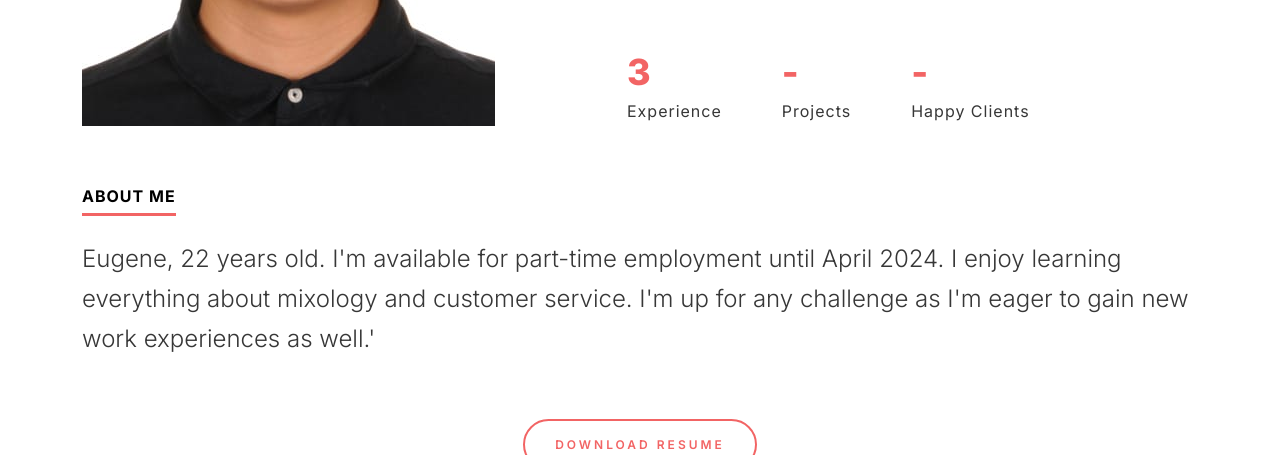
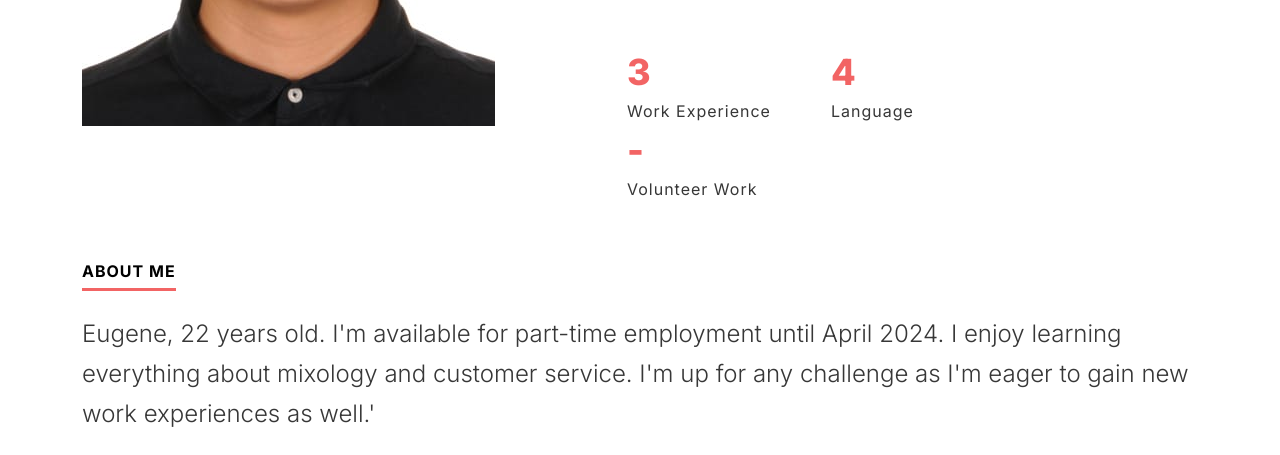
Before and after one commit to Yagoo-test/Eugene, a plain HTML site: page index.html in a window 1280 px wide. Shown: the part 645-1100 px from the top of the page. Drawn offline with nearby package versions, Linux system fonts and the light colour scheme.

Commit message:
Update index.html

```diff
--- a/index.html
+++ b/index.html
@@ -21,7 +21,7 @@
       <!-- Main CSS -->
       <link href="assets/css/main.css" rel="stylesheet">
 
-    <title>Custom Online CV</title>
+    <title>Online CV</title>
   </head>
   <body>
 
@@ -65,15 +65,15 @@
                           <ul class="ds-numbervalulist">
                               <li>
                                   <strong>3</strong>
-                                  <span>Experience</span>
+                                  <span>Work Experience</span>
+                              </li>
+                              <li>
+                                  <strong>4</strong>
+                                  <span>Language</span>
                               </li>
                               <li>
                                   <strong>-</strong>
-                                  <span>Projects</span>
-                              </li>
-                              <li>
-                                  <strong>-</strong>
-                                  <span>Happy Clients</span>
+                                  <span>Volunteer Work</span>
                               </li>
                           </ul>
                       </section>
@@ -138,6 +138,7 @@
                               <li>Do foods and drinks service.</li>
                               <li>Focus on bartending during busy and lack of manpower period.</li>
                               <li>Do barback services.</li>
+                            <br>
                           </ul>
                       </section>
                   </div>
@@ -153,6 +154,7 @@
                               <li>Do morning buffet services.</li>
                               <li>Handle main course food service such as 7 main course menu.</li>
                               <li>Serve VIPs in PDR (Private Dining Room)</li>
+                            <br>
                           </ul>
                       </section>
                   </div>
@@ -168,6 +170,7 @@
                               <li>Serve fusion cuisine such as local, Mexican and American cuisine.</li>
                               <li>Do bartending service such as making mocktails, classic and special cocktails.</li>
                               <li>Can present wine service.</li>
+                            <br>
                           </ul>
                       </section>
                   </div>
@@ -182,64 +185,13 @@
                               <li>Serve Dim Sum for breakfast service, ala carte and main course Chinese cuisine for lunch and dinner.</li>
                               <li>Mostly work for banquet service such as wedding and Chinese New Year food service.</li>
                               <li>Able to work in VIP guestroom service.</li>
+                            <br>
                           </ul>
                       </section>
                   </div>
               </div>
           </div>
       </div>
-      <!-- Experience -->
-      <!--  Work -->
-      <!--<div class="ds-work-section">
-      <div class="container">
-           <h2 class="ds-heading">Latest works</h2>
-           <div class="ds-work-list-section">
-             <div class="ds-work-list">
-               <div class="row">
-                   <div class="col-12 col-sm-12 col-md-7 col-lg-7 col-xl-7 col-xxl-7">
-                       <section>
-                           <h3 class="ds-work-tilte">Tripy mobile app</h3>
-                           <p>Lorem ipsum dolor sit amet, consectetur adipiscing elit. Duis quis sem maximus, ornare metus ut, congue enim. Sed fermentum nulla tellus, quis efficitur mauris tristique efficitur. Aliquam rhoncus sem sed ullamcorper venenatis. Aenean malesuada eu orci non sodales. </p>
-                           <a href="works-setails.html" class="ds-button">Details</a>
-                       </section>
-                   </div>
-                   <div class="col-12 col-sm-12 col-md-5 col-lg-5 col-xl-5 col-xxl-5">
-                       <figure><img src="assets/images/work-1.jpg"></figure>
-                   </div>
-               </div>
-             </div>
-             <div class="ds-work-list">
-               <div class="row">
-                   <div class="col-12 col-sm-12 col-md-7 col-lg-7 col-xl-7 col-xxl-7">
-                       <section>
-                           <h3 class="ds-work-tilte">Hello mobile app</h3>
-                           <p>Lorem ipsum dolor sit amet, consectetur adipiscing elit. Duis quis sem maximus, ornare metus ut, congue enim. Sed fermentum nulla tellus, quis efficitur mauris tristique efficitur. Aliquam rhoncus sem sed ullamcorper venenatis. Aenean malesuada eu orci non sodales. </p>
-                           <a href="works-setails.html" class="ds-button">Details</a>
-                       </section>
-                   </div>
-                   <div class="col-12 col-sm-12 col-md-5 col-lg-5 col-xl-5 col-xxl-5">
-                       <figure><img src="assets/images/work-2.jpg"></figure>
-                   </div>
-               </div>
-             </div>
-             <div class="ds-work-list">
-               <div class="row">
-                   <div class="col-12 col-sm-12 col-md-7 col-lg-7 col-xl-7 col-xxl-7">
-                       <section>
-                           <h3 class="ds-work-tilte">Cute cookies app</h3>
-                           <p>Lorem ipsum dolor sit amet, consectetur adipiscing elit. Duis quis sem maximus, ornare metus ut, congue enim. Sed fermentum nulla tellus, quis efficitur mauris tristique efficitur. Aliquam rhoncus sem sed ullamcorper venenatis. Aenean malesuada eu orci non sodales. </p>
-                           <a href="works-setails.html" class="ds-button">Details</a>
-                       </section>
-                   </div>
-                   <div class="col-12 col-sm-12 col-md-5 col-lg-5 col-xl-5 col-xxl-5">
-                        <figure><img src="assets/images/work-3.jpg"></figure>
-                   </div>
-               </div>
-             </div>
-           </div>
-      </div>
-    </div>-->
-      <!--  Work -->
 
       <!--  footer -->
       <footer class="ds-footer text-center">
@@ -254,16 +206,9 @@
           </div>
       </footer>
 
-
+      <!-- Scripts -->
       <script src="https://ajax.googleapis.com/ajax/libs/jquery/3.5.1/jquery.min.js"></script>
-      <!-- Option 1: Bootstrap Bundle with Popper -->
       <script src="https://cdn.jsdelivr.net/npm/bootstrap@5.0.2/dist/js/bootstrap.bundle.min.js" integrity="sha384-MrcW6ZMFYlzcLA8Nl+NtUVF0sA7MsXsP1UyJoMp4YLEuNSfAP+JcXn/tWtIaxVXM" crossorigin="anonymous"></script>
-
-      <!-- Option 2: Separate Popper and Bootstrap JS -->
-      <!--
-    <script src="https://cdn.jsdelivr.net/npm/@popperjs/core@2.9.2/dist/umd/popper.min.js" integrity="sha384-IQsoLXl5PILFhosVNubq5LC7Qb9DXgDA9i+tQ8Zj3iwWAwPtgFTxbJ8NT4GN1R8p" crossorigin="anonymous"></script>
-    <script src="https://cdn.jsdelivr.net/npm/bootstrap@5.0.2/dist/js/bootstrap.min.js" integrity="sha384-cVKIPhGWiC2Al4u+LWgxfKTRIcfu0JTxR+EQDz/bgldoEyl4H0zUF0QKbrJ0EcQF" crossorigin="anonymous"></script>
-    -->
       <script src="assets/js/main.js"></script>
   </body>
 </html>
```
